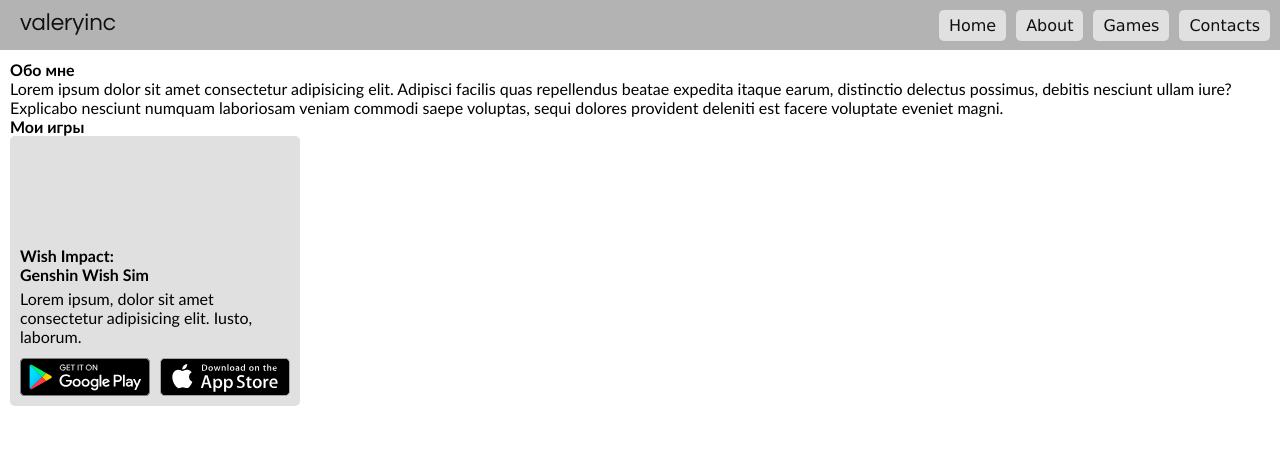
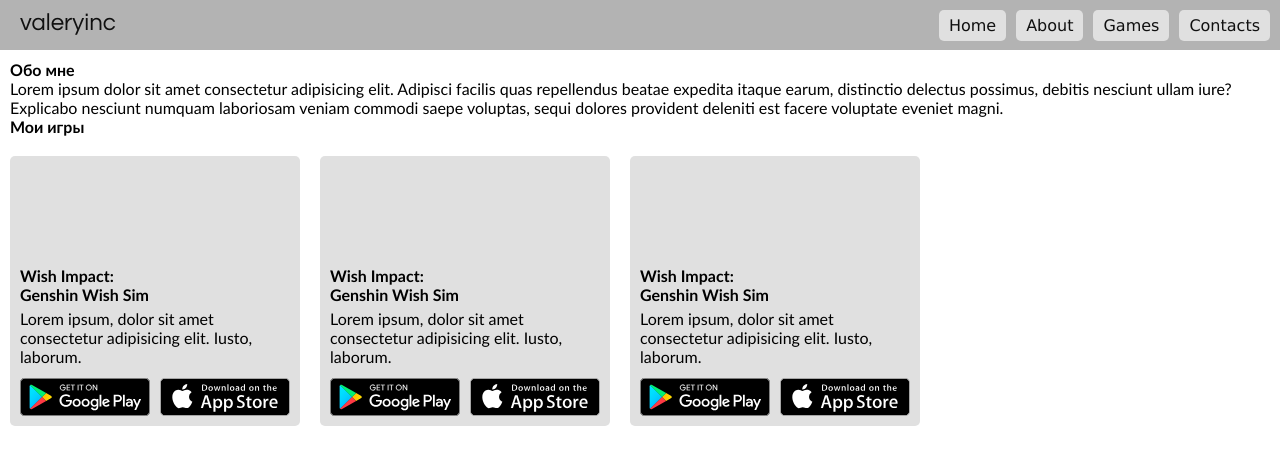
Before and after one commit to valeryinx/valeryinx.github.io, a plain HTML site: page index.html in a window 1280 px wide. Drawn offline with Linux system fonts and the light colour scheme.

Commit message:
Horizontal scroll for gamecards

```diff
--- a/index.html
+++ b/index.html
@@ -9,57 +9,73 @@
 </head>
 <body>
   <header class="header">
-
     <a href="http://valeryinc.github.io" class="header__logo">valeryinc</a>
     <nav class="header__nav">
-
       <a href="#">Home</a>
       <a href="#about">About</a>
       <a href="#games">Games</a>
       <a href="#contacts">Contacts</a>
+    </nav>
+  </header>
 
-    </nav>
-
-  </header>
   <div class="container">
     <section class="about" id="about">
-
       <h2 class="about__heading">Обо мне</h2>
       <p class="about__text">
         Lorem ipsum dolor sit amet consectetur adipisicing elit. Adipisci facilis quas repellendus beatae expedita itaque earum, distinctio delectus possimus, debitis nesciunt ullam iure? Explicabo nesciunt numquam laboriosam veniam commodi saepe voluptas, sequi dolores provident deleniti est facere voluptate eveniet magni.
       </p>
+    </section>
 
-      </section>
     <section class="games" id="games">
-
       <h2 class="games__heading">Мои игры</h2>
-
       <!-- todo: list of games-->
 
       <!-- gamecard template-->
+      <div class="gamecard-container">
         <div class="gamecard">
-
           <div class="gamecard__text">
-
             <h3 class="gamecard__name">Wish Impact:<br /> Genshin Wish Sim</h3>
             <p class="gamecard__desc">Lorem ipsum, dolor sit amet consectetur adipisicing elit. Iusto, laborum.</p>
-
           </div>
           <div class="gamecard__download">
-
             <a href="http://play.google.com/store/apps/details?id=com.valeryinc.WishImpact" class="gamecard__download-item gamecard__download-googleplay" target="_blank">
               <img src="/images/googleplay-badge.svg" alt="Google Play" width="130px">
             </a>
             <a href="#" class="gamecard__download-item gamecard__download-appstore">
               <img src="images/appstore-badge.svg" alt="AppStore" width="130px">
             </a>
-
           </div>
-
         </div>
-
+        <div class="gamecard">
+          <div class="gamecard__text">
+            <h3 class="gamecard__name">Wish Impact:<br /> Genshin Wish Sim</h3>
+            <p class="gamecard__desc">Lorem ipsum, dolor sit amet consectetur adipisicing elit. Iusto, laborum.</p>
+          </div>
+          <div class="gamecard__download">
+            <a href="http://play.google.com/store/apps/details?id=com.valeryinc.WishImpact" class="gamecard__download-item gamecard__download-googleplay" target="_blank">
+              <img src="/images/googleplay-badge.svg" alt="Google Play" width="130px">
+            </a>
+            <a href="#" class="gamecard__download-item gamecard__download-appstore">
+              <img src="images/appstore-badge.svg" alt="AppStore" width="130px">
+            </a>
+          </div>
+        </div>
+        <div class="gamecard">
+          <div class="gamecard__text">
+            <h3 class="gamecard__name">Wish Impact:<br /> Genshin Wish Sim</h3>
+            <p class="gamecard__desc">Lorem ipsum, dolor sit amet consectetur adipisicing elit. Iusto, laborum.</p>
+          </div>
+          <div class="gamecard__download">
+            <a href="http://play.google.com/store/apps/details?id=com.valeryinc.WishImpact" class="gamecard__download-item gamecard__download-googleplay" target="_blank">
+              <img src="/images/googleplay-badge.svg" alt="Google Play" width="130px">
+            </a>
+            <a href="#" class="gamecard__download-item gamecard__download-appstore">
+              <img src="images/appstore-badge.svg" alt="AppStore" width="130px">
+            </a>
+          </div>
+        </div>
+      </div>
     </section>
-
   </div>
 </body>
 </html>
--- a/style.css
+++ b/style.css
@@ -52,6 +52,14 @@
   padding: 10px;
 }
 
+.gamecard-container
+{
+  display: flex;
+  overflow: auto;
+  gap: 20px;
+  margin: 20px 0 20px 0;
+}
+
 .gamecard
 {
   width: 290px;
@@ -73,6 +81,7 @@
 {
   display: flex;
   justify-content: space-between;
+  gap: 10px
 }
 
 .gamecard__download-item
```
Lines whose indentation alone changed are shown as unchanged.
